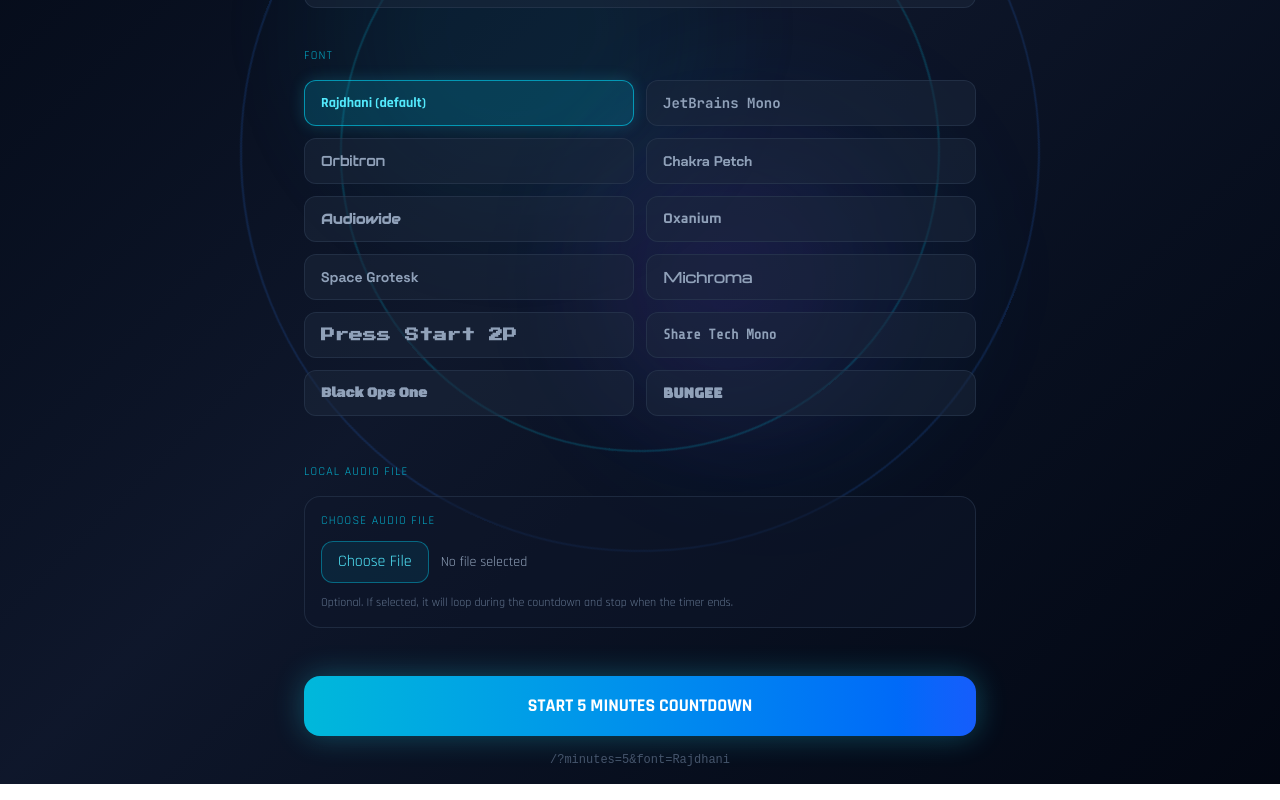
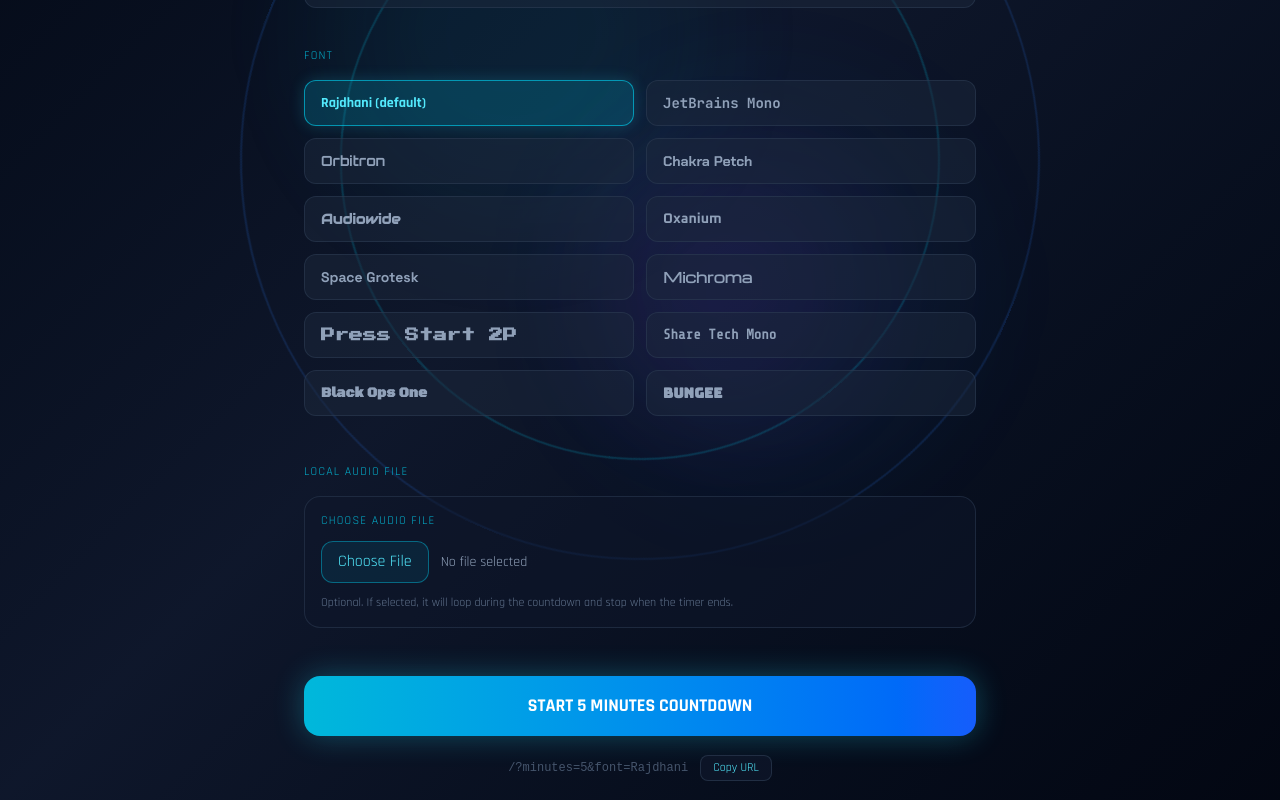
Before and after one commit to sukujgrg/countdown, a React (Vite) app: page / in a window 1280 px wide. Shown: the part 480-1280 px from the top of the page. Built offline with nearby package versions, Linux system fonts and the light colour scheme.

Commit message:
page title

```diff
--- a/src/app/App.tsx
+++ b/src/app/App.tsx
@@ -35,9 +35,19 @@ const fonts: FontOption[] = [
 
 const DEFAULT_FONT_FAMILY = fonts[0].value;
 const DEFAULT_TITLE = 'COUNTDOWN';
+const DEFAULT_DOCUMENT_TITLE = 'Countdown Timer';
 
 function getFontStyle(fontFamily: string) {
   return { fontFamily: `"${fontFamily}", sans-serif` };
+}
+
+function buildDocumentTitle(title: string, minutes: number, font: string, hasAudio: boolean) {
+  const parts = [title || DEFAULT_TITLE, `${minutes}m`, font];
+  if (hasAudio) {
+    parts.push('local audio');
+  }
+
+  return `${parts.join(' · ')} | ${DEFAULT_DOCUMENT_TITLE}`;
 }
 
 function buildHostedFontUrl(fontFamily: string) {
@@ -98,6 +108,7 @@ function LandingPage({ backgroundAudio, onStart }: LandingPageProps) {
   const [selectedTitle, setSelectedTitle] = useState(DEFAULT_TITLE);
   const [isStarting, setIsStarting] = useState(false);
   const [isUpdatingAudio, setIsUpdatingAudio] = useState(false);
+  const [copyStatus, setCopyStatus] = useState<'idle' | 'copied' | 'error'>('idle');
   const [launchError, setLaunchError] = useState('');
   const fileInputRef = useRef<HTMLInputElement | null>(null);
 
@@ -106,6 +117,10 @@ function LandingPage({ backgroundAudio, onStart }: LandingPageProps) {
   const uiFontStyle = getFontStyle(DEFAULT_FONT_FAMILY);
 
   useHostedFonts(fonts.map((font) => font.value));
+
+  useEffect(() => {
+    document.title = buildDocumentTitle(selectedTitle.trim() || DEFAULT_TITLE, minutes, selectedFont, backgroundAudio.hasAudio);
+  }, [backgroundAudio.hasAudio, minutes, selectedFont, selectedTitle]);
 
   useEffect(() => {
     if (backgroundAudio.error) {
@@ -137,6 +152,7 @@ function LandingPage({ backgroundAudio, onStart }: LandingPageProps) {
 
   const handleAudioSelection = async (file: File | null) => {
     setLaunchError('');
+    setCopyStatus('idle');
     setIsUpdatingAudio(true);
 
     try {
@@ -149,6 +165,15 @@ function LandingPage({ backgroundAudio, onStart }: LandingPageProps) {
       setLaunchError(error instanceof Error ? error.message : 'Unable to update the saved audio file.');
     } finally {
       setIsUpdatingAudio(false);
+    }
+  };
+
+  const handleCopyUrl = async () => {
+    try {
+      await navigator.clipboard.writeText(launchUrl);
+      setCopyStatus('copied');
+    } catch {
+      setCopyStatus('error');
     }
   };
 
@@ -325,9 +350,24 @@ function LandingPage({ backgroundAudio, onStart }: LandingPageProps) {
         )}
 
         {/* Preview URL */}
-        <p className="mt-4 text-center text-xs text-slate-600 break-all" style={{ fontFamily: 'monospace' }}>
-          {launchUrl}
-        </p>
+        <div className="mt-4 flex flex-wrap items-center justify-center gap-3">
+          <p className="max-w-full text-center text-xs leading-8 text-slate-600 break-all" style={{ fontFamily: 'monospace' }}>
+            {launchUrl}
+          </p>
+          <button
+            type="button"
+            onClick={() => { void handleCopyUrl(); }}
+            className="shrink-0 rounded-lg border border-slate-700/60 bg-slate-900/70 px-3 py-1 text-xs text-cyan-300 transition-colors hover:border-cyan-400/50 hover:bg-slate-800/80"
+            style={uiFontStyle}
+          >
+            Copy URL
+          </button>
+        </div>
+        {copyStatus !== 'idle' && (
+          <p className={`mt-2 text-center text-xs ${copyStatus === 'copied' ? 'text-cyan-400/70' : 'text-rose-400'}`} style={uiFontStyle}>
+            {copyStatus === 'copied' ? 'URL copied.' : 'Unable to copy URL.'}
+          </p>
+        )}
       </div>
     </div>
   );
@@ -387,6 +427,10 @@ function CountdownTimer({ backgroundAudio, search, onNavigateHome }: CountdownTi
 
   const minutes = Math.floor(timeLeft / 60);
   const seconds = timeLeft % 60;
+
+  useEffect(() => {
+    document.title = buildDocumentTitle(title, initialMinutes, fontFamily, hasLocalSound);
+  }, [fontFamily, hasLocalSound, initialMinutes, title]);
 
   const minuteTens = Math.floor(minutes / 10).toString();
   const minuteOnes = (minutes % 10).toString();
```
